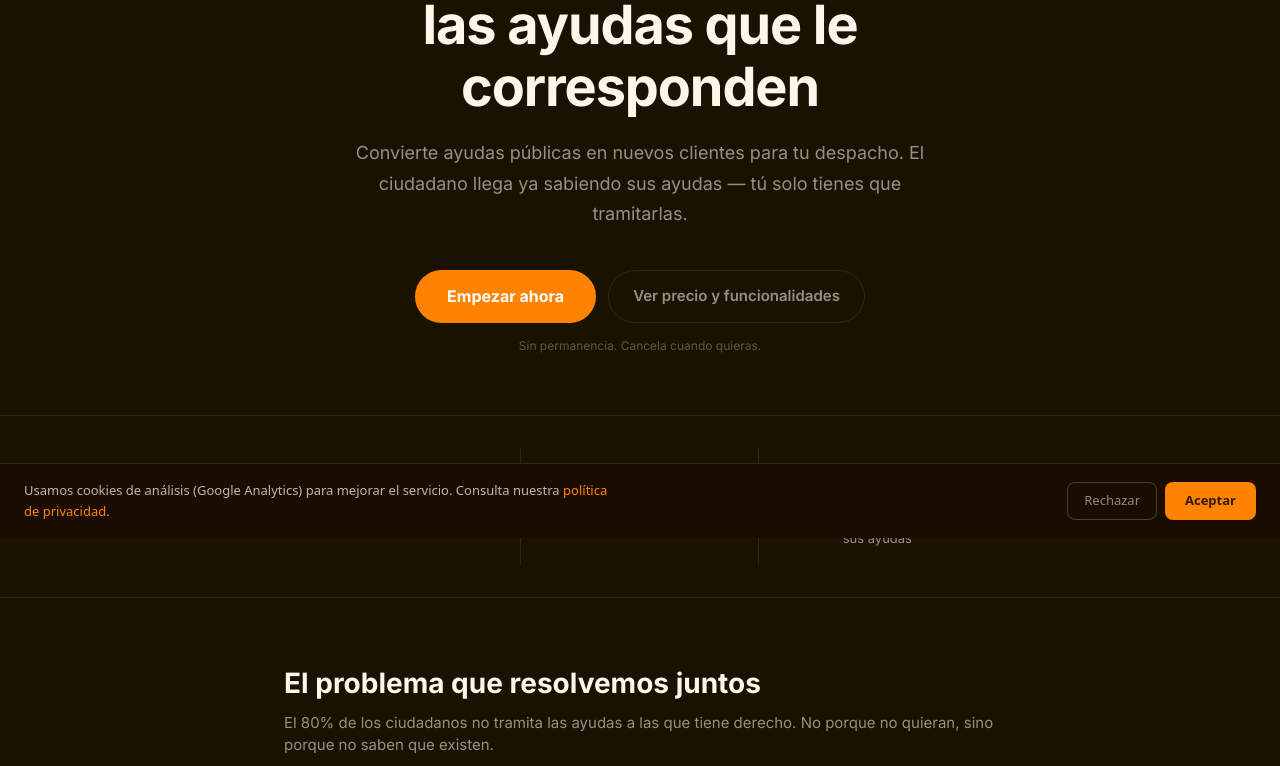
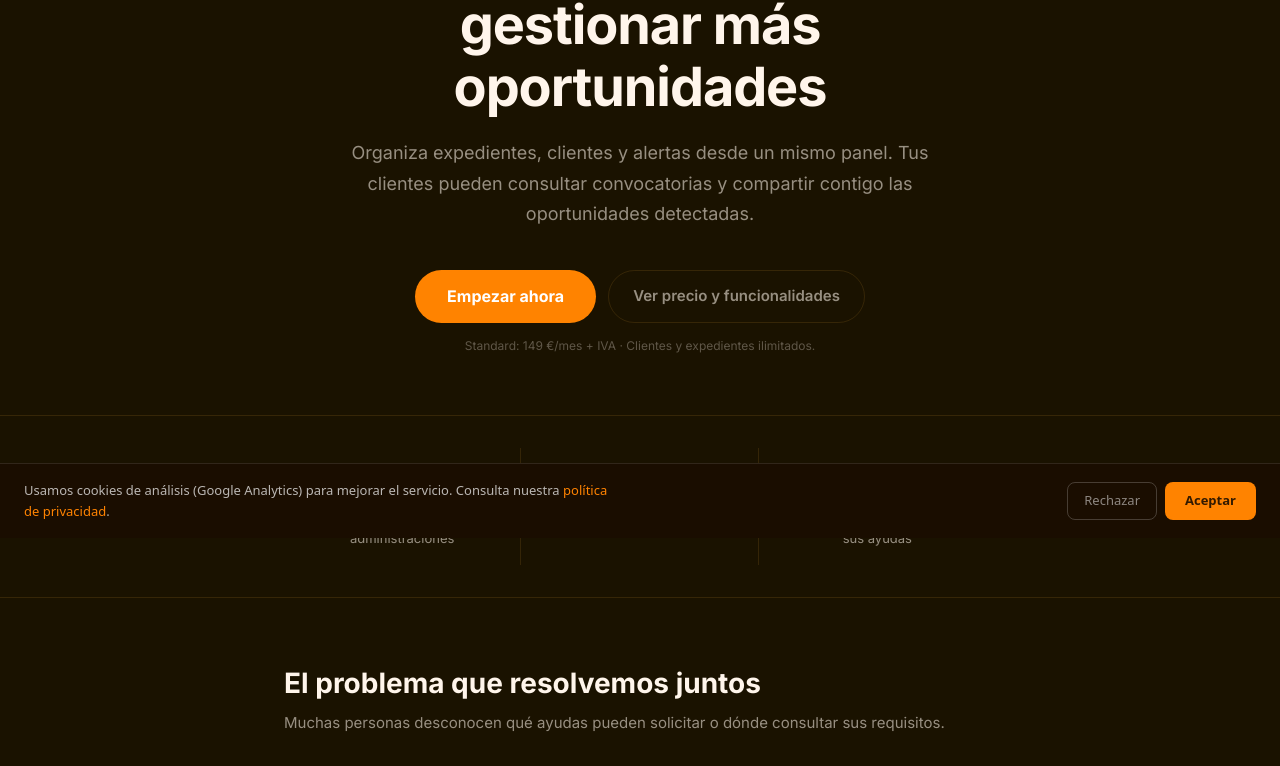
Before and after one commit to enki1982/cobratelo, a Next.js app: page /gestores in a window 1280 px wide. Shown: the part 262-1028 px from the top of the page. Built offline with nearby package versions, Linux system fonts and the light colour scheme; no server answers.

Commit message:
fix: clarify professional value proposition and remove unsupported statistics

```diff
--- a/pages/gestores.js
+++ b/pages/gestores.js
@@ -18,7 +18,7 @@ function Check() {
 
 const PASOS = [
   { n: '01', titulo: 'Ciudadano se registra gratis', desc: 'Rellena un cuestionario de 2 minutos con su situación laboral, ingresos, familia y municipio.' },
-  { n: '02', titulo: 'El sistema detecta sus ayudas', desc: 'Cruzamos más de 11.000 convocatorias activas (estatales, autonómicas y locales) y le mostramos las que le corresponden.' },
+  { n: '02', titulo: 'El sistema detecta sus ayudas', desc: 'Analizamos convocatorias disponibles de distintas administraciones y mostramos las que podrían encajar con su perfil.' },
   { n: '03', titulo: 'Te lo envía a ti', desc: 'Si quiere ayuda para tramitarlas, te autoriza con un consentimiento RGPD y te llega todo: perfil, ayudas y datos de contacto.' },
   { n: '04', titulo: 'Tú gestionas desde tu panel', desc: 'Expediente abierto, Kanban, tareas, documentos, alertas de vencimiento y honorarios. Todo en un sitio.' },
 ]
@@ -42,15 +42,15 @@ export default function Gestores() {
     <>
       <Head>
         <title>Cóbratelo.es para Gestorías — Nuevo canal de clientes + CRM de ayudas</title>
-        <meta name="description" content="Tu gestoría recibe clientes que ya saben las ayudas que les corresponden. Tú solo tienes que tramitarlas. Panel CRM incluido." />
+        <meta name="description" content="CRM para gestorías: clientes y expedientes ilimitados, alertas e informes por 149 € al mes más IVA." />
         <meta name="robots" content="index, follow" />
         <meta property="og:title" content="Cóbratelo.es para Gestorías" />
-        <meta property="og:description" content="Nuevo canal de clientes. El ciudadano llega ya sabiendo sus ayudas. Tú tramitas." />
+        <meta property="og:description" content="CRM para gestionar clientes, expedientes y convocatorias de ayudas públicas." />
         <meta property="og:url" content="https://cobratelo.es/gestores" />
         <meta property="og:image" content="https://www.cobratelo.es/og-image.png" />
         <meta name="twitter:card" content="summary_large_image" />
         <meta name="twitter:title" content="Cóbratelo.es para Gestorías" />
-        <meta name="twitter:description" content="Convierte ayudas públicas en nuevos clientes. El ciudadano llega ya sabiendo sus ayudas — tú solo tienes que tramitarlas." />
+        <meta name="twitter:description" content="Gestiona clientes y expedientes de ayudas públicas desde un CRM profesional." />
         <meta name="twitter:image" content="https://www.cobratelo.es/og-image.png" />
         <link rel="canonical" href="https://www.cobratelo.es/gestores" />
       </Head>
@@ -63,7 +63,7 @@ export default function Gestores() {
             cóbratelo<span style={{ color: C.orange }}>.es</span>
           </Link>
           <div style={{ display: 'flex', gap: 16, alignItems: 'center' }}>
-            <Link href="/precios" style={{ color: C.muted, textDecoration: 'none', fontSize: 14 }}>Precios</Link>
+            <Link href="/precios?tab=gestoria" style={{ color: C.muted, textDecoration: 'none', fontSize: 14 }}>Precios</Link>
             <Link href="/gestor/expedientes" style={{ background: C.orange, color: '#fff', textDecoration: 'none', padding: '8px 18px', borderRadius: 99, fontWeight: 600, fontSize: 14 }}>Entrar</Link>
           </div>
         </nav>
@@ -74,28 +74,27 @@ export default function Gestores() {
             Para gestorías y asesores
           </div>
           <h1 style={{ fontSize: 'clamp(32px, 5vw, 54px)', fontWeight: 800, lineHeight: 1.15, margin: '0 0 20px', letterSpacing: '-0.02em' }}>
-            Tu próximo cliente ya sabe<br />las ayudas que le corresponden
+            Tu gestoría, preparada para<br />gestionar más oportunidades
           </h1>
           <p style={{ fontSize: 18, color: C.muted, lineHeight: 1.7, margin: '0 0 40px', maxWidth: 580, marginLeft: 'auto', marginRight: 'auto' }}>
-            Convierte ayudas públicas en nuevos clientes para tu despacho.
-            El ciudadano llega ya sabiendo sus ayudas — tú solo tienes que tramitarlas.
+            Organiza expedientes, clientes y alertas desde un mismo panel. Tus clientes pueden consultar convocatorias y compartir contigo las oportunidades detectadas.
           </p>
           <div style={{ display: 'flex', gap: 12, justifyContent: 'center', flexWrap: 'wrap' }}>
-            <Link href="/precios" style={{ background: C.orange, color: '#fff', textDecoration: 'none', padding: '14px 32px', borderRadius: 99, fontWeight: 700, fontSize: 16 }}>
+            <Link href="/precios?tab=gestoria" style={{ background: C.orange, color: '#fff', textDecoration: 'none', padding: '14px 32px', borderRadius: 99, fontWeight: 700, fontSize: 16 }}>
               Empezar ahora
             </Link>
-            <Link href="/precios" style={{ color: C.muted, textDecoration: 'none', padding: '14px 24px', borderRadius: 99, fontWeight: 600, fontSize: 15, border: `1px solid ${C.border}` }}>
+            <Link href="/precios?tab=gestoria" style={{ color: C.muted, textDecoration: 'none', padding: '14px 24px', borderRadius: 99, fontWeight: 600, fontSize: 15, border: `1px solid ${C.border}` }}>
               Ver precio y funcionalidades
             </Link>
           </div>
-          <p style={{ fontSize: 12, color: C.light, marginTop: 14 }}>Sin permanencia. Cancela cuando quieras.</p>
+          <p style={{ fontSize: 12, color: C.light, marginTop: 14 }}>Standard: 149 €/mes + IVA · Clientes y expedientes ilimitados.</p>
         </section>
 
         {/* NÚMEROS */}
         <section style={{ borderTop: `1px solid ${C.border}`, borderBottom: `1px solid ${C.border}` }}>
           <div style={{ maxWidth: 760, margin: '0 auto', padding: '32px 24px', display: 'grid', gridTemplateColumns: 'repeat(3, 1fr)', gap: 0 }}>
             {[
-              { n: '+11.000', l: 'convocatorias activas' },
+              { n: 'Ayudas', l: 'convocatorias de distintas administraciones' },
               { n: 'España', l: 'estatal, autonómica y local' },
               { n: '2 min', l: 'para que un ciudadano vea sus ayudas' },
             ].map((s, i) => (
@@ -110,7 +109,7 @@ export default function Gestores() {
         {/* EL PROBLEMA */}
         <section style={{ maxWidth: 760, margin: '0 auto', padding: '64px 24px' }}>
           <h2 style={{ fontSize: 28, fontWeight: 700, marginBottom: 8 }}>El problema que resolvemos juntos</h2>
-          <p style={{ color: C.muted, marginBottom: 32, fontSize: 15 }}>El 80% de los ciudadanos no tramita las ayudas a las que tiene derecho. No porque no quieran, sino porque no saben que existen.</p>
+          <p style={{ color: C.muted, marginBottom: 32, fontSize: 15 }}>Muchas personas desconocen qué ayudas pueden solicitar o dónde consultar sus requisitos.</p>
           <div style={{ display: 'flex', flexDirection: 'column', gap: 12 }}>
             {PROBLEMAS.map((p, i) => (
               <div key={i} style={{ background: C.card, border: `1px solid ${C.border}`, borderRadius: 12, padding: '14px 18px', display: 'flex', alignItems: 'flex-start', gap: 12 }}>
@@ -202,7 +201,7 @@ export default function Gestores() {
         <section style={{ borderTop: `1px solid ${C.border}`, padding: '64px 24px', textAlign: 'center' }}>
           <h2 style={{ fontSize: 32, fontWeight: 800, margin: '0 0 16px' }}>Empieza hoy</h2>
           <p style={{ color: C.muted, fontSize: 16, margin: '0 0 36px' }}>Sin permanencia. Cancela cuando quieras.</p>
-          <Link href="/precios" style={{ background: C.orange, color: '#fff', textDecoration: 'none', padding: '16px 40px', borderRadius: 99, fontWeight: 700, fontSize: 17 }}>
+          <Link href="/precios?tab=gestoria" style={{ background: C.orange, color: '#fff', textDecoration: 'none', padding: '16px 40px', borderRadius: 99, fontWeight: 700, fontSize: 17 }}>
             Ver planes →
           </Link>
           <p style={{ color: C.light, fontSize: 13, marginTop: 16 }}>
```
